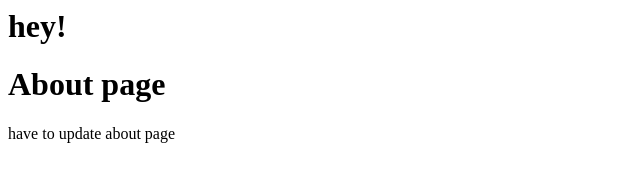
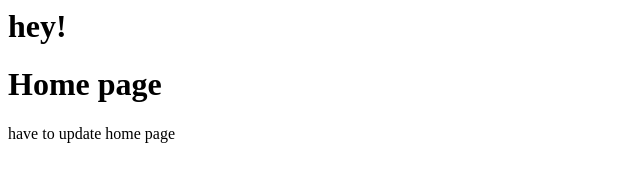
Before and after one commit to Yaminib9/github, a plain HTML site: page index.html in a window 1280 px wide. Shown: the full height of the page, 0-640 px from the left. Drawn offline with Linux system fonts and the light colour scheme.

Commit message:
first commit

```diff
--- a/index.html
+++ b/index.html
@@ -1,3 +1,3 @@
 <h1>hey!</h1>
-<h1>About page</h1>
-<p>have to update about page</p>
+<h1>Home page</h1>
+<p>have to update home page</p>
```
